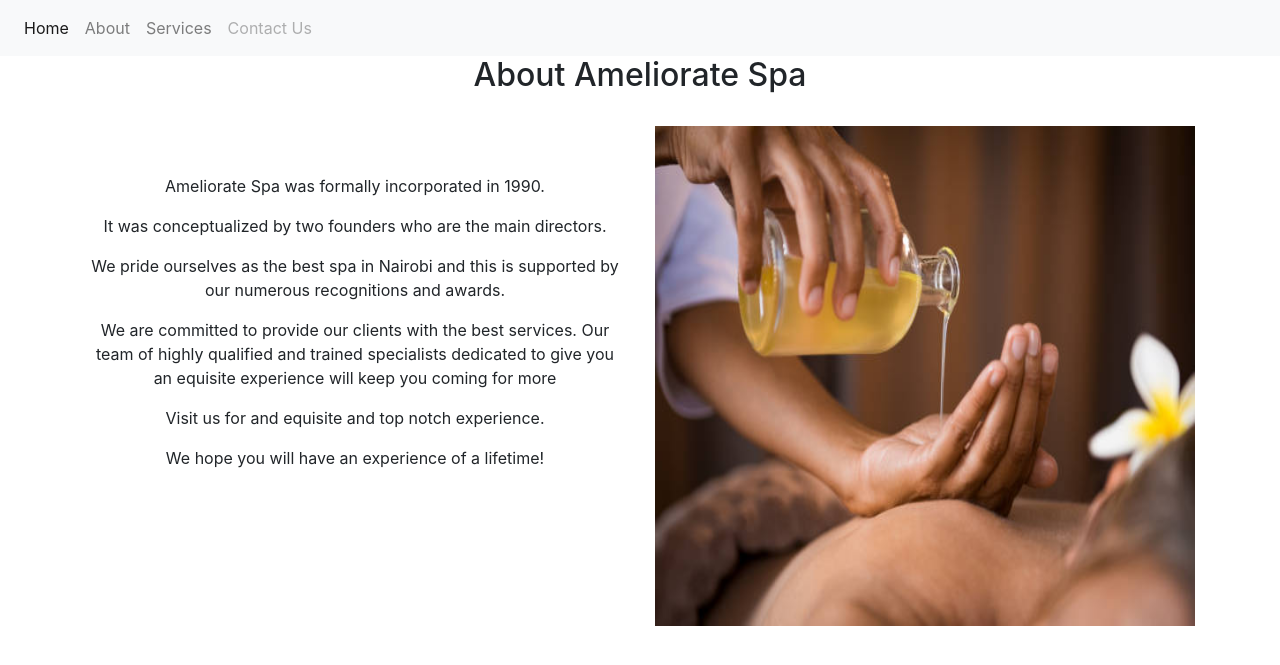
After one commit to otienosteve/flakday2, a Flask app: page /about in a window 1280 px wide. The commit adds this page. Shown: the top 665 px of the page. Run offline with Flask 2, Linux system fonts and the light colour scheme; some libraries are stand-ins or nearby versions.

Commit message:
Adding more content

```diff
--- /dev/null
+++ b/Faith_Okongo/app/templates/about.html
@@ -0,0 +1,23 @@
+{% extends 'base.html' %}
+
+{% block body %}
+<div class="container">
+    <h2 class="text-center"> About Ameliorate Spa</h2>
+    <div class="row">
+        <div class="col-md-6 text-center ">
+            <br><br><br>
+            <p>Ameliorate Spa was formally incorporated in 1990.</p>
+            <p>It was conceptualized by two founders who are the main directors.</p>
+            <p>We pride ourselves as the best spa in Nairobi and this is supported by our numerous recognitions and awards.</p>
+            <p>We are committed to provide our clients with the best services. Our team of highly qualified and trained specialists dedicated to give you an equisite experience will keep you coming for more</p>
+            <p>Visit us for and equisite and top notch experience.</p>
+            <p>We hope you will have an experience of a lifetime!</p>
+        </div>
+        <div class="col-md-6">
+            <br>
+            <img src="../static/massage.jpg" alt="cover image" width="100%vw" height="500px">
+        </div>
+    </div>
+</div>
+
+{% endblock body %}
--- a/Faith_Okongo/app/templates/base.html
+++ b/Faith_Okongo/app/templates/base.html
@@ -5,8 +5,24 @@
     <meta http-equiv="X-UA-Compatible" content="IE=edge">
     <meta name="viewport" content="width=device-width, initial-scale=1.0">
     <title>{% block title %}My App{% endblock title %}</title>
+    <link rel="stylesheet" href="https://cdn.jsdelivr.net/npm/bootstrap@4.0.0/dist/css/bootstrap.min.css" integrity="sha384-Gn5384xqQ1aoWXA+058RXPxPg6fy4IWvTNh0E263XmFcJlSAwiGgFAW/dAiS6JXm" crossorigin="anonymous">
 </head>
+<header>
+    <nav class="navbar navbar-expand-lg navbar-light bg-light">
+        <div class="collapse navbar-collapse" id="navbarNavAltMarkup">
+          <div class="navbar-nav">
+            <a class="nav-item nav-link active" href="home">Home</a>
+            <a class="nav-item nav-link" href="about">About</a>
+            <a class="nav-item nav-link" href="services">Services</a>
+            <a class="nav-item nav-link disabled" href="contact">Contact Us</a>
+          </div>
+        </div>
+      </nav>
+</header>
 <body>
  {% block body %}{% endblock body %}
 </body>
+<script src="https://code.jquery.com/jquery-3.2.1.slim.min.js" integrity="sha384-KJ3o2DKtIkvYIK3UENzmM7KCkRr/rE9/Qpg6aAZGJwFDMVNA/GpGFF93hXpG5KkN" crossorigin="anonymous"></script>
+<script src="https://cdn.jsdelivr.net/npm/popper.js@1.12.9/dist/umd/popper.min.js" integrity="sha384-ApNbgh9B+Y1QKtv3Rn7W3mgPxhU9K/ScQsAP7hUibX39j7fakFPskvXusvfa0b4Q" crossorigin="anonymous"></script>
+<script src="https://cdn.jsdelivr.net/npm/bootstrap@4.0.0/dist/js/bootstrap.min.js" integrity="sha384-JZR6Spejh4U02d8jOt6vLEHfe/JQGiRRSQQxSfFWpi1MquVdAyjUar5+76PVCmYl" crossorigin="anonymous"></script>
 </html>
--- a/Faith_Okongo/app/views.py
+++ b/Faith_Okongo/app/views.py
@@ -1,11 +1,19 @@
 from app import app
 from flask import render_template
 
-@app.route('/')
+@app.route('/home')
 def home():
     return render_template('index.html')
+
+@app.route('/about')
+def about():
+    return render_template('about.html')
 
 @app.route('/services')
 def services():
     ls=["Massage", "Full body Scrub", "Waxing","Sauna","Pedicure","Manicure","Hair Dressing"]
     return render_template('services.html',names=ls)
+
+@app.route('/contact')
+def contact():
+    return render_template('contact.html')
```
Also changed, not shown: Faith_Okongo/app/templates/contact.html (added, +14 -0 lines), Faith_Okongo/app/templates/index.html (+18 -4 lines), Faith_Okongo/app/templates/services.html (+9 -6 lines), Faith_Okongo/app/static/Waxing.jpg (added), Faith_Okongo/app/static/bodyscrub.jpg (added), Faith_Okongo/app/static/css/index.css (added), Faith_Okongo/app/static/hairdressing.jpg (added), Faith_Okongo/app/static/mani.jpeg (added), Faith_Okongo/app/static/massage.jpg (added), Faith_Okongo/app/static/pedicure.jpeg (added), 1 other file.
